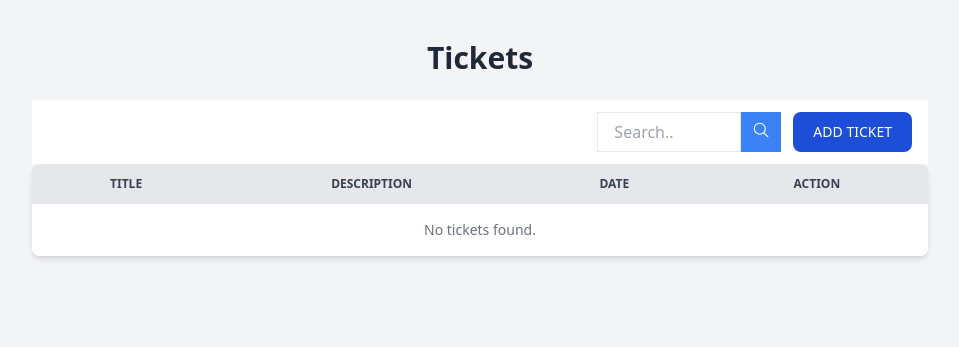
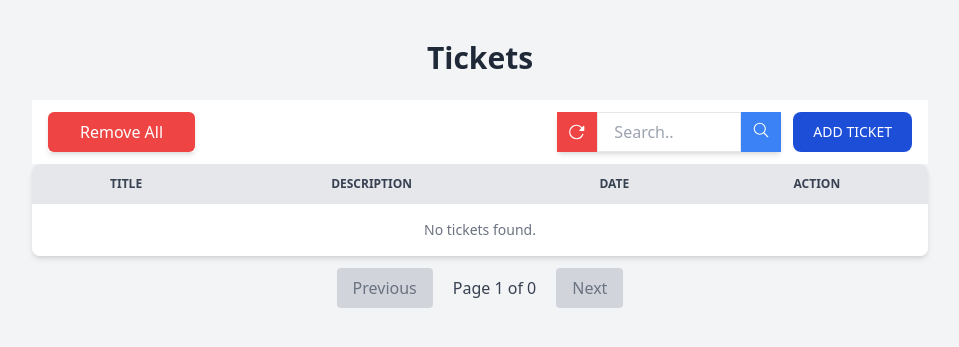
Before and after one commit to abhishek-kbizsoft/Help-Desk-System, a Flask app: page /tickets in a window 1280 px wide. Shown: the part 64-411 px from the top of the page, without its empty margins (160-1119 px from the left). Run offline with Flask 2, Linux system fonts and the light colour scheme; the visitor is signed in with stand-in values (Sample User, id 1); data that the repository does not hold is empty; some libraries are stand-ins or nearby versions.

Commit message:
ticket system added

```diff
--- a/app/routes.py
+++ b/app/routes.py
@@ -1,4 +1,4 @@
-from flask import render_template, request, redirect, url_for, flash, session
+from flask import render_template, request, redirect, url_for, flash, session, abort
 from werkzeug.security import generate_password_hash, check_password_hash
 from . import db  # Import db from __init__.py
 from .models import User, Ticket
@@ -93,12 +93,35 @@ def init_app(app):
 
     @app.route('/users')
     def users():
+
+        if 'user_id' not in session:
+            flash("You must be logged in to view this page.", "error")
+            return redirect(url_for('login_page'))
+
         all_users = User.query.order_by(User.id.desc()).all()
 
         for user in all_users:
             user.created_at_formatted = user.created_at.strftime('%d-%m-%Y')
 
         return render_template('users.html', users=all_users)
+
+    @app.route("/delete_user", methods=['POST'])
+    def delete_user():
+        user_id = request.form.get('id')
+
+        # Find the user by ID
+        user = User.query.get(user_id)
+
+        if user:
+            # If user exists, delete it
+            db.session.delete(user)
+            db.session.commit()
+            flash("User deleted successfully", "success")
+        else:
+            # If user does not exist, show error
+            flash("User not found", "error")
+
+        return redirect(url_for('users'))
 
     @app.route('/tickets')
     def tickets():
@@ -107,20 +130,39 @@ def init_app(app):
             return redirect(url_for('login_page'))
 
         search_term = request.args.get('search', '')
+        page = request.args.get('page', 1, type=int)
+        per_page = 5  # Number of tickets per page
 
+        # Query tickets with optional search term
         if search_term:
-            tickets = Ticket.query.filter(
-            Ticket.user_id == session['user_id'],
-            (Ticket.title.contains(search_term) | Ticket.description.contains(search_term))
-        ).order_by(Ticket.id.desc()).all()
+            query = Ticket.query.filter(
+                Ticket.user_id == session['user_id'],
+                (Ticket.title.contains(search_term) | Ticket.description.contains(search_term))
+            )
         else:
-            tickets = Ticket.query.filter_by(user_id=session['user_id']).order_by(Ticket.id.desc()).all()
+            query = Ticket.query.filter_by(user_id=session['user_id'])
 
+        # Apply ordering and pagination
+        pagination = query.order_by(Ticket.id.desc()).paginate(page=page, per_page=per_page)
 
-        for ticket in tickets:
-            ticket.created_at_formatted = ticket.created_at.strftime('%d-%m-%Y')  # Format the created_at date
+        ticket_count = query.count()
 
-        return render_template('tickets/index.html', tickets=tickets, search_term=search_term)
+        # Handle invalid page numbers
+        if page > pagination.pages and pagination.pages > 0:
+            return redirect(url_for('tickets', page=1, search=search_term))
+
+        # Format the `created_at` field for each ticket on the current page
+        for ticket in pagination.items:
+            ticket.created_at_formatted = ticket.created_at.strftime('%d-%m-%Y')
+
+        # Render the template with paginated tickets
+        return render_template(
+            'tickets/index.html',
+            tickets=pagination.items,       # Tickets for the current page
+            tickets_count=ticket_count,       # Tickets count
+            pagination=pagination,          # Pagination object for navigation
+            search_term=search_term         # Retain the search term in the template
+        )
 
     @app.route('/add-ticket', methods=['GET'])
     def add_ticket_view():
@@ -209,7 +251,30 @@ def init_app(app):
 
         return redirect(url_for('tickets'))
 
-    @app.route('/')
+    @app.route("/delete_all_ticket", methods=['POST'])
+    def delete_all_ticket():
+        # Ensure the user is logged in by checking session['user_id']
+        if 'user_id' not in session:
+            flash("You must be logged in to perform this action.", "error")
+            return redirect(url_for('login_page'))
+
+        user_id = session['user_id']
+
+        # Get all tickets for the logged-in user
+        tickets = Ticket.query.filter_by(user_id=user_id).all()
+
+        if tickets:
+            # Delete all tickets associated with the current user
+            for ticket in tickets:
+                db.session.delete(ticket)
+            db.session.commit()
+            flash("All tickets deleted successfully", "success")
+        else:
+            # If no tickets found for the user
+            flash("No tickets found for the user.", "error")
+
+        return redirect(url_for('tickets'))
+
 
 
     @app.route('/auth/logout')
--- a/app/templates/tickets/edit-ticket.html
+++ b/app/templates/tickets/edit-ticket.html
@@ -4,7 +4,7 @@
 <head>
     <meta charset="UTF-8">
     <meta name="viewport" content="width=device-width, initial-scale=1.0">
-    <title>Edit ticket</title>
+    <title>Edit ticket {{ ticket.id }}</title>
     <!-- Tailwind CSS CDN -->
     <script src="https://cdn.tailwindcss.com"></script>
 </head>
--- a/app/templates/tickets/index.html
+++ b/app/templates/tickets/index.html
@@ -47,15 +47,6 @@
 
     <div class="container mx-auto my-10">
         <h1 class="text-3xl text-center font-bold text-gray-800 mb-6">Tickets</h1>
-        <div class="w-full max-w-4xl mx-auto flex py-3 px-4 items-center justify-end gap-3 bg-white">
-            <form action="/tickets" method="get" class="flex justify-center items-center">
-                <input type="text" class="leading-none h-10 rounded-none w-36 px-4 py-2 border rounded-md focus:outline-none focus:ring-2 focus:ring-blue-400" name="search" value="{{ search_term  }}" placeholder="Search..">
-                <button class="bg-blue-500 rounded-none w-10 h-10 text-white text-lg rounded" type="submit"><ion-icon name="search-outline"></ion-icon></button>
-            </form>
-            <a href="/add-ticket"
-                class="text-white block bg-blue-700 hover:bg-blue-800 focus:ring-4 focus:ring-blue-300 font-medium rounded-lg text-sm px-5 py-2.5 dark:bg-blue-600 dark:hover:bg-blue-700 focus:outline-none dark:focus:ring-blue-800">ADD
-                TICKET</a>
-        </div>
 
         <!-- Flash Messages -->
         {% with messages = get_flashed_messages(with_categories=true) %}
@@ -72,6 +63,32 @@
         </div>
         {% endif %}
         {% endwith %}
+
+        <div class="w-full max-w-4xl mx-auto flex py-3 px-4 items-center justify-between gap-3 bg-white">
+            <div>
+                <form id="delete_all_users" action="/delete_all_ticket" method="post"
+                    class="flex justify-center items-center shadow-md">
+                    <button class="bg-red-500 px-8 py-2 rounded-md text-white text-md" type="submit">Remove All</button>
+                </form>
+            </div>
+            <div class="flex items-center justify-end gap-3">
+                <form action="/tickets" method="get" class="flex justify-center items-center shadow-md">
+                    <a href="/tickets"
+                        class="bg-red-500 flex justify-center items-center rounded-none w-10 h-10 text-white text-lg rounded"
+                        type="submit"><ion-icon name="reload-outline"></ion-icon></a>
+                    <input type="text"
+                        class="leading-none h-10 rounded-none w-36 px-4 py-2 border rounded-md focus:outline-none focus:ring-2 focus:ring-blue-400"
+                        name="search" value="{{ search_term  }}" placeholder="Search..">
+                    <button class="bg-blue-500 rounded-none w-10 h-10 text-white text-lg rounded"
+                        type="submit"><ion-icon name="search-outline"></ion-icon></button>
+                </form>
+                <a href="/add-ticket"
+                    class="text-white block bg-blue-700 hover:bg-blue-800 focus:ring-4 focus:ring-blue-300 font-medium rounded-lg text-sm px-5 py-2.5 dark:bg-blue-600 dark:hover:bg-blue-700 focus:outline-none dark:focus:ring-blue-800">ADD
+                    TICKET</a>
+            </div>
+        </div>
+
+
 
         <!-- Table to display users -->
         <div class="overflow-x-auto shadow-md sm:rounded-lg w-full max-w-4xl mx-auto">
@@ -98,7 +115,8 @@
                                 href="edit-ticket/{{ticket.id}}"><ion-icon name="pencil-outline"></ion-icon></a>
                             <form method="POST" action="{{ url_for('delete_ticket') }}">
                                 <input type="hidden" name="id" value={{ticket.id}}>
-                                <button class="bg-red-500 text-white w-10 h-10 text-lg rounded" type="submit"><ion-icon name="trash-outline"></ion-icon></button>
+                                <button class="bg-red-500 text-white w-10 h-10 text-lg rounded" type="submit"><ion-icon
+                                        name="trash-outline"></ion-icon></button>
                             </form>
                         </td>
                     </tr>
@@ -112,12 +130,63 @@
             </table>
         </div>
 
+        <div class="flex items-center justify-center gap-5 mt-3 max-w-4xl mx-auto">
+            <!-- Previous Button -->
+            {% if pagination.has_prev %}
+            <a href="{{ url_for('tickets', page=pagination.prev_num, search=search_term) }}"
+                class="px-4 py-2 bg-blue-500 text-white rounded hover:bg-blue-600 transition">
+                Previous
+            </a>
+            {% else %}
+            <span class="px-4 py-2 bg-gray-300 text-gray-500 rounded cursor-not-allowed">
+                Previous
+            </span>
+            {% endif %}
+
+            <!-- Page Info -->
+            <span class="text-gray-700">
+                Page {{ pagination.page }} of {{ pagination.pages }}
+            </span>
+
+            <!-- Next Button -->
+            {% if pagination.has_next %}
+            <a href="{{ url_for('tickets', page=pagination.next_num, search=search_term) }}"
+                class="px-4 py-2 bg-blue-500 text-white rounded hover:bg-blue-600 transition">
+                Next
+            </a>
+            {% else %}
+            <span class="px-4 py-2 bg-gray-300 text-gray-500 rounded cursor-not-allowed">
+                Next
+            </span>
+            {% endif %}
+        </div>
+
+
 
 
     </div>
 
     <script type="module" src="https://unpkg.com/ionicons@7.1.0/dist/ionicons/ionicons.esm.js"></script>
     <script nomodule src="https://unpkg.com/ionicons@7.1.0/dist/ionicons/ionicons.js"></script>
+
+    <script>
+        document.addEventListener("DOMContentLoaded", () => {
+            document.querySelector('form#delete_all_users').addEventListener("submit", function (e) {
+                e.preventDefault();  // Prevent the form from submitting immediately
+
+                // Show confirmation dialog
+                const confirmDelete = confirm("Do you really want to delete all tickets?");
+
+                if (confirmDelete) {
+                    // If the user confirms, submit the form
+                    this.submit();  // This will submit the form
+                } else {
+                    // If the user cancels, do nothing
+                    return;
+                }
+            });
+        })
+    </script>
 </body>
 
 </html>
```
Also changed, not shown: app/templates/users.html (+39 -1 lines).
